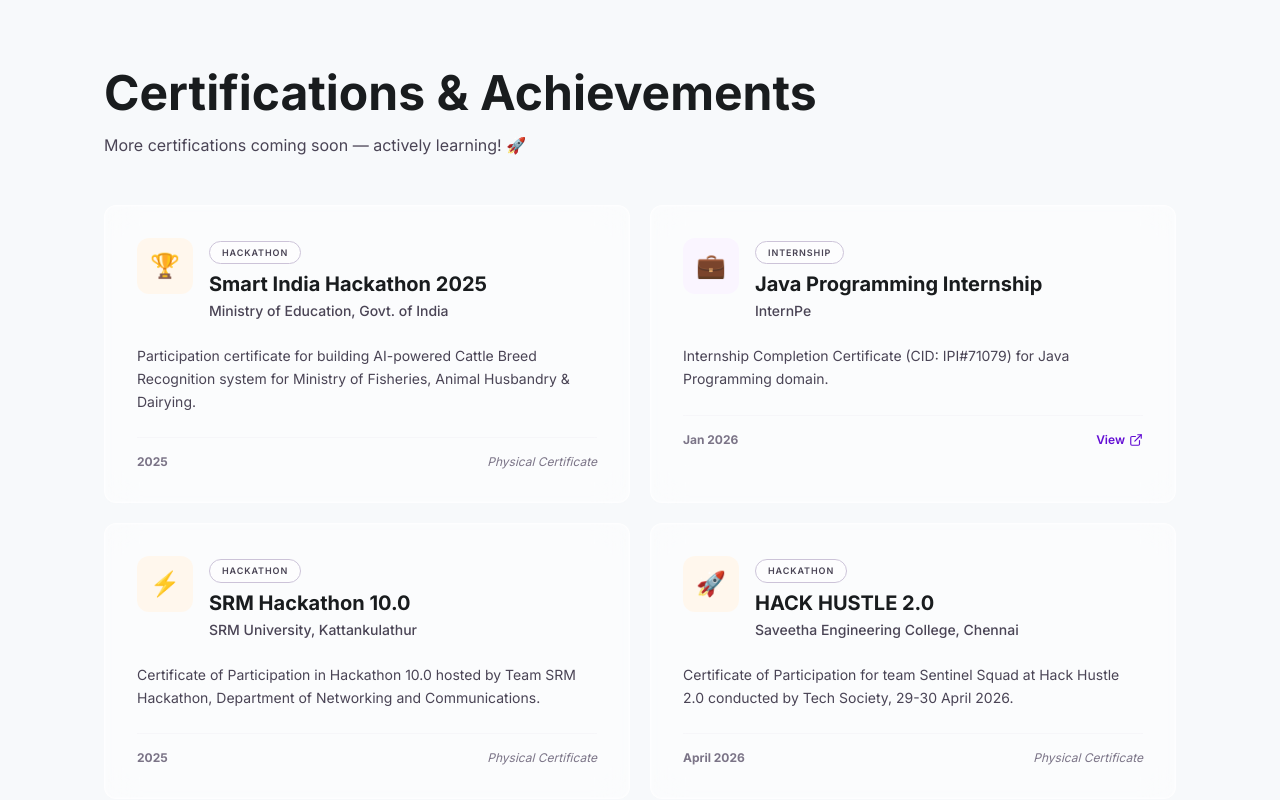
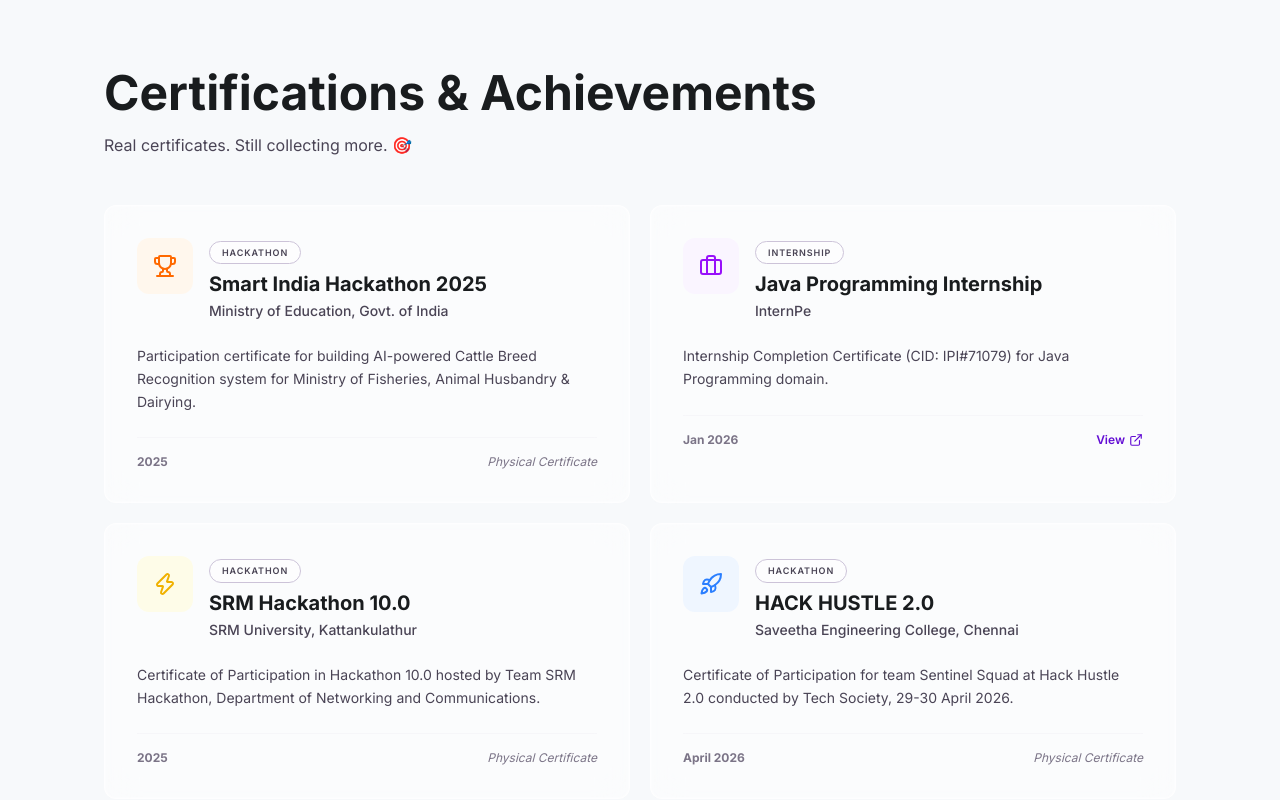
Before and after one commit to shivam499-pro/PORTFOLIO-2026, a React (Vite) app: page / in a window 1280 px wide. Shown: the part 7800-8600 px from the top of the page. Built offline with nearby package versions, Linux system fonts and the light colour scheme; no server answers.

Commit message:
feat: update portfolio - real data, DSA stats, certifications, contact form

```diff
--- a/src/components/Certifications.jsx
+++ b/src/components/Certifications.jsx
@@ -1,22 +1,14 @@
 import React from 'react';
 import { motion } from 'framer-motion';
-import { Award, ExternalLink } from 'lucide-react';
+import { Award, ExternalLink, Trophy, BookOpen, Briefcase, Zap, Rocket } from 'lucide-react';
 import { certifications } from '../data/skills';
 
-// Map type to colors
-const typeStyles = {
-  Hackathon: {
-    color: "text-orange-500",
-    bgColor: "bg-orange-50",
-  },
-  Internship: {
-    color: "text-purple-500",
-    bgColor: "bg-purple-50",
-  },
-  Course: {
-    color: "text-blue-600",
-    bgColor: "bg-blue-50",
-  },
+const iconMap = {
+  "🏆": { icon: Trophy, color: "text-orange-500", bgColor: "bg-orange-50" },
+  "💼": { icon: Briefcase, color: "text-purple-600", bgColor: "bg-purple-50" },
+  "⚡": { icon: Zap, color: "text-yellow-500", bgColor: "bg-yellow-50" },
+  "🚀": { icon: Rocket, color: "text-blue-500", bgColor: "bg-blue-50" },
+  "📜": { icon: BookOpen, color: "text-blue-600", bgColor: "bg-blue-50" },
 };
 
 const Certifications = () => {
@@ -30,13 +22,12 @@
       >
         Certifications & Achievements
       </motion.h2>
-      <p className="text-on-surface-variant mb-12">
-        More certifications coming soon — actively learning! 🚀
-      </p>
+      <p className="text-on-surface-variant mb-12">Real certificates. Still collecting more. 🎯</p>
 
       <div className="grid grid-cols-1 sm:grid-cols-2 gap-bento-gap">
         {certifications.map((cert, i) => {
-          const style = typeStyles[cert.type] || typeStyles["Course"];
+          const mapped = iconMap[cert.icon] || { icon: Award, color: "text-primary", bgColor: "bg-primary/10" };
+          const Icon = mapped.icon;
 
           return (
             <motion.div
@@ -49,21 +40,15 @@
               className="glass-card p-8 group"
             >
               <div className="flex items-start gap-4 mb-6">
-                <div
-                  className={`p-4 rounded-xl ${style.bgColor} ${style.color} shrink-0 text-2xl flex items-center justify-center w-14 h-14`}
-                >
-                  {cert.icon}
+                <div className={`p-4 rounded-xl ${mapped.bgColor} ${mapped.color} shrink-0`}>
+                  <Icon size={24} />
                 </div>
                 <div>
-                  <span className="pill text-[9px] bg-white/40 mb-2 inline-block">
-                    {cert.type}
-                  </span>
+                  <span className="pill text-[9px] bg-white/40 mb-2 inline-block">{cert.type}</span>
                   <h3 className="text-xl font-bold group-hover:text-primary transition-colors leading-tight">
                     {cert.name}
                   </h3>
-                  <p className="text-on-surface-variant text-sm font-medium mt-1">
-                    {cert.issuer}
-                  </p>
+                  <p className="text-on-surface-variant text-sm font-medium mt-1">{cert.issuer}</p>
                 </div>
               </div>
 
@@ -103,7 +88,7 @@
           </div>
           <div>
             <p className="text-outline font-semibold">More Coming Soon</p>
-            <p className="text-xs text-outline mt-1">Actively pursuing NPTEL & cloud certs</p>
+            <p className="text-xs text-outline mt-1">Pursuing NPTEL, AWS & cloud certs</p>
           </div>
         </motion.div>
       </div>
--- a/src/components/Contact.jsx
+++ b/src/components/Contact.jsx
@@ -3,10 +3,9 @@
 import { Mail, MessageSquare, Send, CheckCircle, AlertCircle, Loader } from 'lucide-react';
 import emailjs from '@emailjs/browser';
 
-
-const EMAILJS_SERVICE_ID = 'service_hhci94h';
-const EMAILJS_TEMPLATE_ID = 'template_1wsc23b';
-const EMAILJS_PUBLIC_KEY = 'Cjs10MWHpdcxaoWfv';
+const EMAILJS_SERVICE_ID = import.meta.env.VITE_EMAILJS_SERVICE_ID;
+const EMAILJS_TEMPLATE_ID = import.meta.env.VITE_EMAILJS_TEMPLATE_ID;
+const EMAILJS_PUBLIC_KEY = import.meta.env.VITE_EMAILJS_PUBLIC_KEY;
 
 
 const Contact = () => {
```
